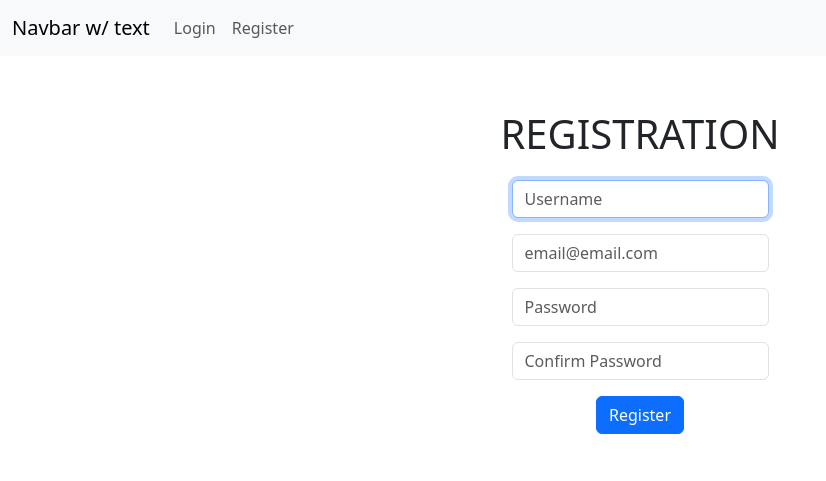
After one commit to ThaboChauke/quiz-web-based-app, a Python web app: template templates/register.html in a window 1280 px wide. The commit adds this page. Shown: the top 481 px of the page, without its empty margins (0-826 px from the left). Run offline with Jinja, Linux system fonts and the light colour scheme; the template is opened without the code that fills it, so the values that code supplies are empty.

Commit message:
layout, registration and login pages basic html

```diff
--- /dev/null
+++ b/static/about.txt
@@ -0,0 +1,6 @@
+This favicon was generated using the following font:
+
+- Font Title: Leckerli One
+- Font Author: undefined
+- Font Source: https://fonts.gstatic.com/s/leckerlione/v20/V8mCoQH8VCsNttEnxnGQ-1itLZxcBtItFw.ttf
+- Font License: undefined)
--- a/templates/layout.html
+++ b/templates/layout.html
@@ -7,19 +7,54 @@
         <link href="https://cdn.jsdelivr.net/npm/bootstrap@5.3.3/dist/css/bootstrap.min.css" rel="stylesheet" integrity="sha384-QWTKZyjpPEjISv5WaRU9OFeRpok6YctnYmDr5pNlyT2bRjXh0JMhjY6hW+ALEwIH" crossorigin="anonymous">
         <script src="https://cdn.jsdelivr.net/npm/bootstrap@5.3.3/dist/js/bootstrap.bundle.min.js" integrity="sha384-YvpcrYf0tY3lHB60NNkmXc5s9fDVZLESaAA55NDzOxhy9GkcIdslK1eN7N6jIeHz" crossorigin="anonymous"></script>
 
+        <link rel="apple-touch-icon" sizes="180x180" href="static/apple-touch-icon.png">
+        <link rel="icon" type="image/png" sizes="32x32" href="static/favicon-32x32.png">
+        <link rel="icon" type="image/png" sizes="16x16" href="static/favicon-16x16.png">
+        <link rel="manifest" href="static/site.webmanifest">
+
         <link href="/static/styles.css" rel="stylesheet">
 
         <title>{% block title %}{% endblock %}</title>
 
     </head>
     <body>
-
-    <nav>
-
+        <nav class="navbar navbar-expand-lg bg-body-tertiary">
+            <div class="container-fluid">
+                <a class="navbar-brand" href="#">Navbar w/ text</a>
+                <button class="navbar-toggler" type="button" data-bs-toggle="collapse" data-bs-target="#navbarText" aria-controls="navbarText" aria-expanded="false" aria-label="Toggle navigation">
+                <span class="navbar-toggler-icon"></span>
+                </button>
+                <div class="collapse navbar-collapse" id="navbarText">
+                    {% if session["user_id"] %}
+                        <ul class="navbar-nav me-auto mb-2 mb-lg-0">
+                            <li class="nav-item">
+                            <a class="nav-link" aria-current="page" href="#">Home</a>
+                            </li>
+                            <li class="nav-item">
+                            <a class="nav-link" href="#">Features</a>
+                            </li>
+                            <li class="nav-item">
+                            <a class="nav-link" href="#">Pricing</a>
+                            </li>
+                        </ul>
+                    {% else %}
+                        <ul class="navbar-nav me-auto mb-2 mb-lg-0">
+                            <li class="nav-item">
+                            <a class="nav-link" aria-current="page" href="/login">Login</a>
+                            </li>
+                            <li class="nav-item">
+                            <a class="nav-link" href="/register">Register</a>
+                            </li>
+                        </ul>
+                    {% endif %}
+                </div>
+            </div>
         </nav>
 
         <main class="container py-5 text-center">
             {% block main %}{% endblock %}
         </main>
+
+
     </body>
 </html>
--- /dev/null
+++ b/templates/register.html
@@ -0,0 +1,28 @@
+{% extends "layout.html" %}
+
+{% block title %}
+    Log in
+{% endblock %}
+
+{% block main %}
+    <div class="innerBox">
+        <p class="fs-1 text-center">REGISTRATION</p>
+
+        <form action="/register" method="post">
+            <div class="mb-3">
+                <input autocomplete="off" autofocus class="form-control mx-auto w-auto" name="username" placeholder="Username" type="text">
+            </div>
+            <div class="mb-3">
+                <input autocomplete="off" autofocus class="form-control mx-auto w-auto" name="email" placeholder="email@email.com" type="email">
+            </div>
+            <div class="mb-3">
+                <input class="form-control mx-auto w-auto" name="password" placeholder="Password" type="password">
+            </div>
+            <div class="mb-3">
+                <input class="form-control mx-auto w-auto" name="confirm" placeholder="Confirm Password" type="password">
+            </div>
+            <button class="btn btn-primary" type="submit">Register</button>
+        </form>
+    </div>
+
+{% endblock %}
```
Also changed, not shown: templates/login.html (added, +22 -0 lines), static/android-chrome-192x192.png (added), static/android-chrome-512x512.png (added), static/apple-touch-icon.png (added), static/favicon-16x16.png (added), static/favicon-32x32.png (added), static/favicon.ico (added), static/site.webmanifest (added). Lines whose indentation alone changed are shown as unchanged.
